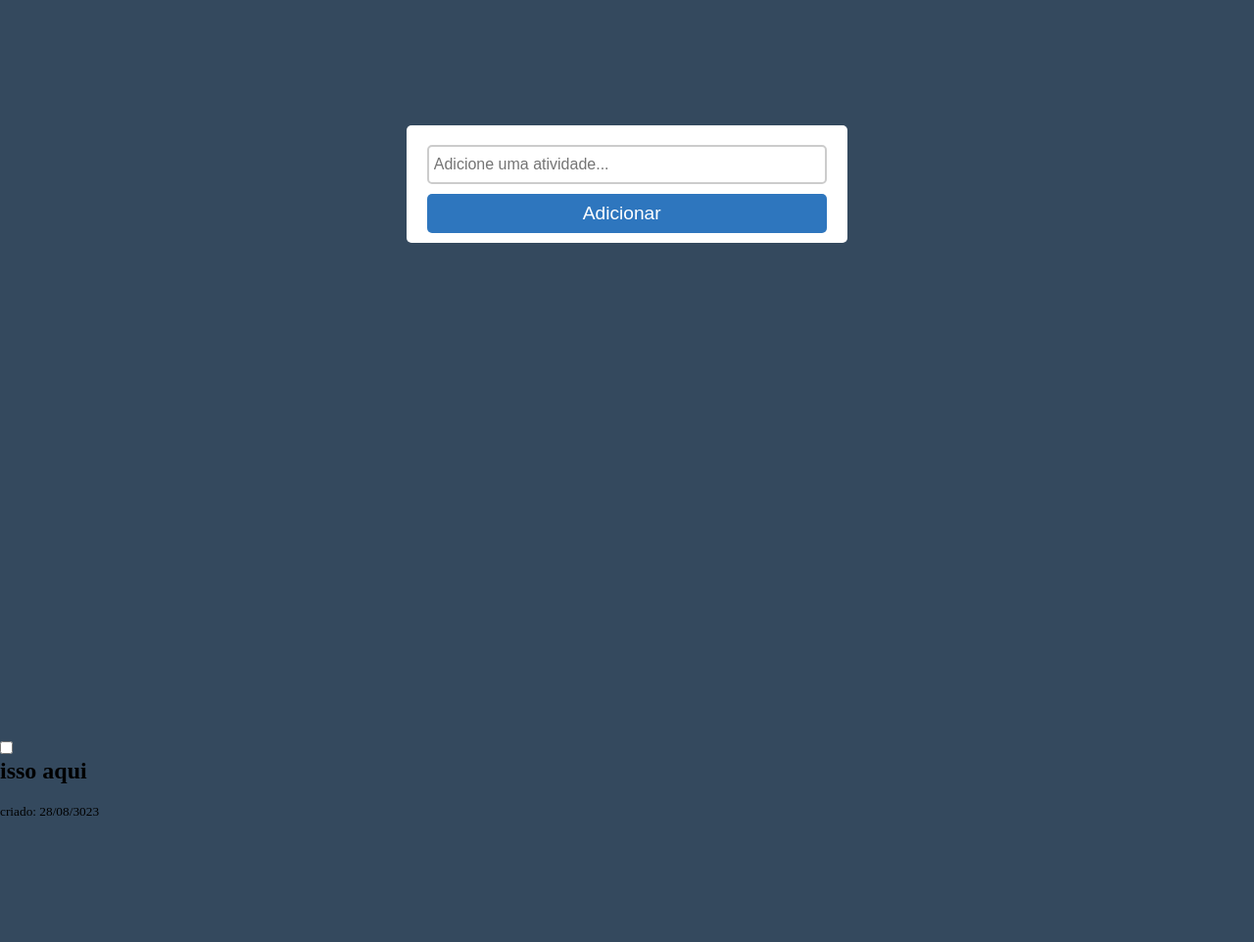
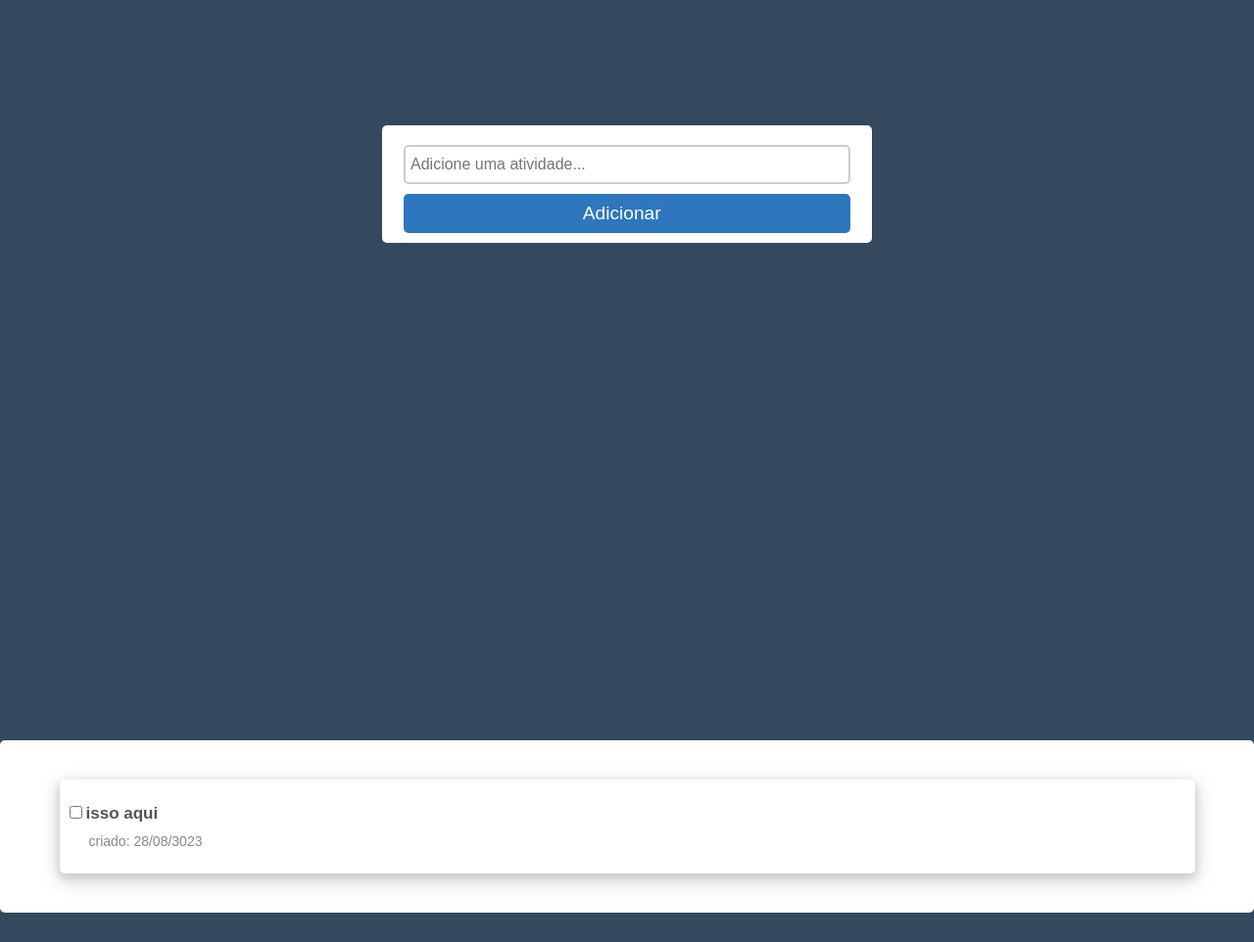
Before and after one commit to irisCelestino/Tarefas, a PHP site: page / in a window 1280 px wide. Shown: the whole page at 98% size. Before the commit the page ends 833 px from the top, so only its background shows below. Run offline with PHP 8.4, Linux system fonts and the light colour scheme.

Commit message:
stilo:add css de todo-item h2 e small

```diff
--- a/css/style.css
+++ b/css/style.css
@@ -8,8 +8,8 @@ body {
 }
 .main {
   background: transparent;
-  max-width: 450px;
-  width: 70%;
+  max-width: 500px;
+  width: 95%;
   height: 500px;
   margin: 10% auto;
 
@@ -52,3 +52,35 @@ body {
   box-shadow: 0 2px 2px 0 #ccc, 0 2px 3px 0 #ccc;
   opacity: 0.7;
 }
+
+.show-todo-section {
+  width: 100%;
+  background: #fff;
+  margin: 30px auto;
+  padding: 30px;
+  border-radius: 5px;
+}
+
+.todo-item {
+  width: 95%;
+  margin: 10px auto;
+  padding: 20px 10px;
+  box-shadow: 0 4px 8px 0 #ccc, 0 6px 20px 0 #ccc;
+  border-radius: 5px;
+}
+.todo-item h2 {
+  display: inline-block;
+  padding: 5px 0px;
+  font-size: 17px;
+  font-family: sans-serif;
+  color: #555;
+}
+.todo-item small {
+  display: block;
+  width: 100%;
+  padding: 5px 0px;
+  font-size: 14px;
+  font-family: sans-serif;
+  color: #888;
+  padding-left: 20px;
+}
```
